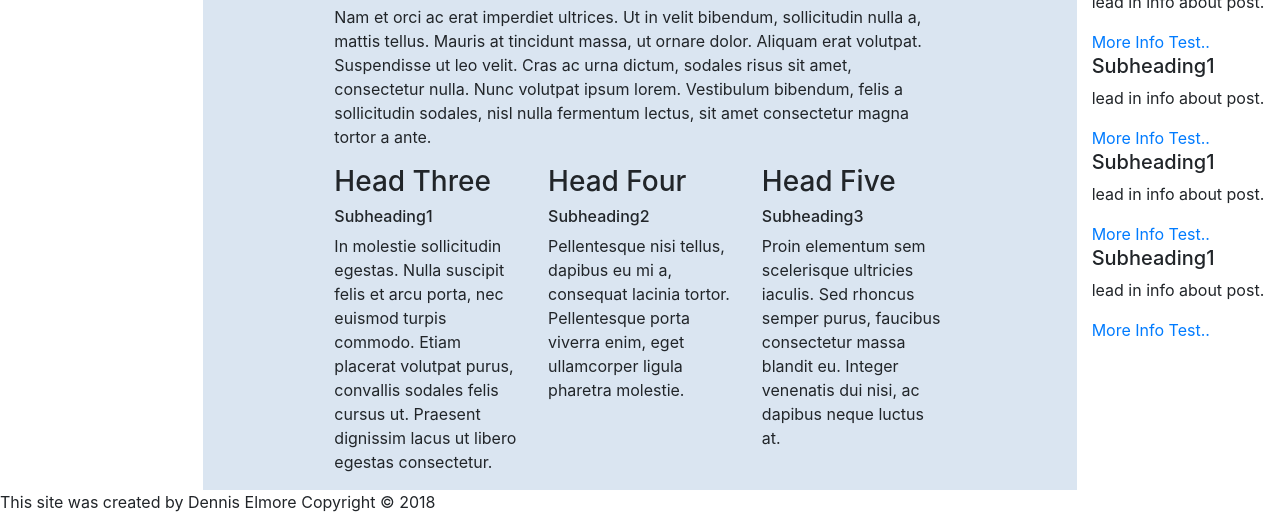
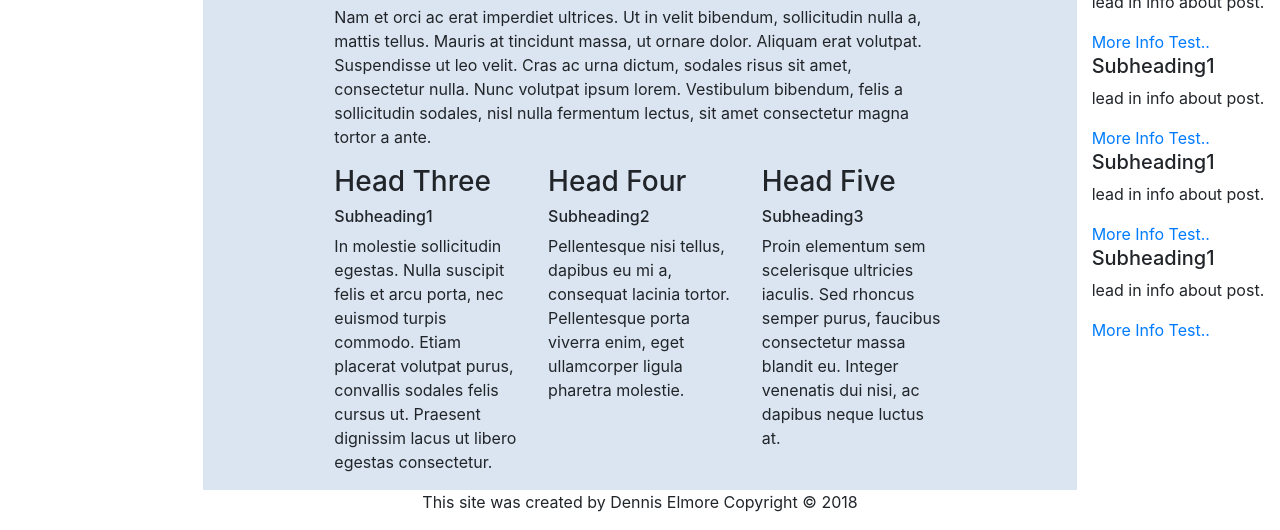
Before and after one commit to dke85/Project-Revival, a plain HTML site: page index.html in a window 1280 px wide. Shown: the part 445-975 px from the top of the page. Drawn offline with Linux system fonts and the light colour scheme.

Commit message:
Fixed Footer
Fixed center align on footer. Will still need to solve the sticky footer situation.

```diff
--- a/css/general.scss
+++ b/css/general.scss
@@ -71,11 +71,8 @@ section.core.container-fluid.col-sm-12.col-md-8{
 }
 
 footer{
-    width:100%;
-    .col-sm-12{
-        p{
-            margin-left: auto;
-            margin-right: auto;
-        }
+    p{
+        text-align: center;
     }
+
 }
```
Also changed, not shown: css/general.css, 1 other file.
